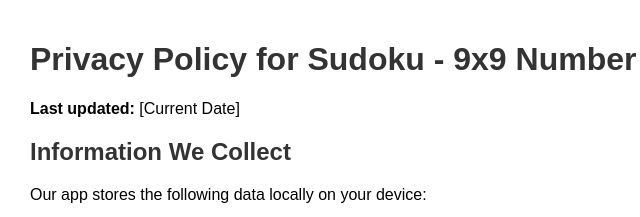
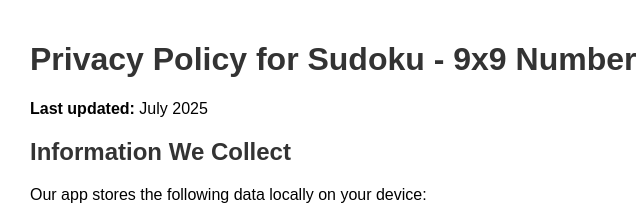
Before and after one commit to nicknlsn/sudoku-privacy, a plain HTML site: page index.html in a window 1280 px wide. Shown: the top 217 px of the page, 210-850 px from the left. Drawn offline with Linux system fonts and the light colour scheme.

Commit message:
Update index.html

```diff
--- a/index.html
+++ b/index.html
@@ -9,7 +9,7 @@
 </head>
 <body>
     <h1>Privacy Policy for Sudoku - 9x9 Number Game</h1>
-    <p><strong>Last updated:</strong> [Current Date]</p>
+    <p><strong>Last updated:</strong> July 2025</p>
     <h2>Information We Collect</h2>
     <p>Our app stores the following data locally on your device:</p>
     <ul>
```
